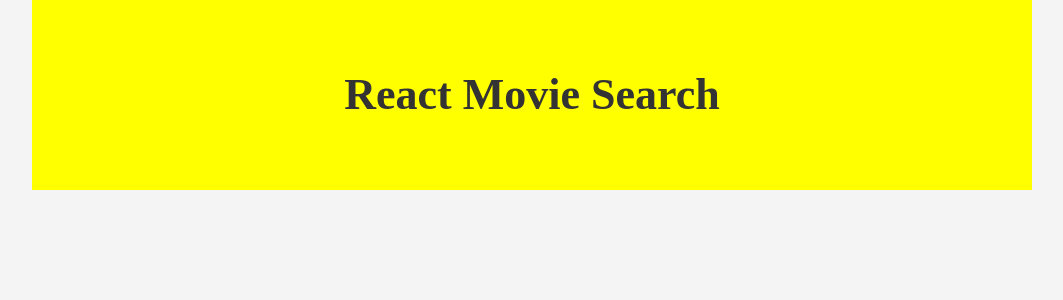
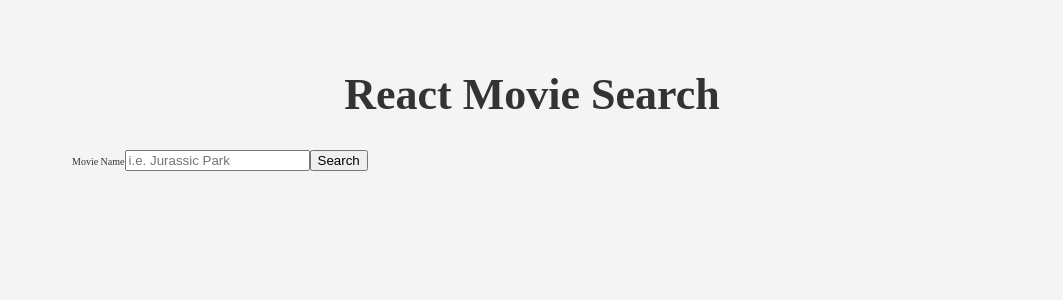
Before and after one commit to Esa1/MovieSearchApp, a React (Create React App) app: page / in a window 1280 px wide. Shown: the top 300 px of the page, without its empty margins (108-1171 px from the left). Built offline with nearby package versions, Linux system fonts and the light colour scheme.

Commit message:
Add SearchMovies-component

```diff
--- /dev/null
+++ b/src/SearchMovies.js
@@ -0,0 +1,12 @@
+import React from "react";
+
+export default function SearchMovies(){
+    return (
+        <form className="form">
+            <label className="label" htmlFor="query">Movie Name</label>
+            <input className="input" type="text" name="query"
+                placeholder="i.e. Jurassic Park"/>
+            <button className="button" type="submit">Search</button>
+        </form>
+    )
+}
--- a/src/index.css
+++ b/src/index.css
@@ -25,7 +25,6 @@
   margin: 0 auto;
   max-width:1000px;
   padding: 40px;
-  background-color: yellow;
 }
 
 .title {
--- a/src/index.js
+++ b/src/index.js
@@ -1,13 +1,15 @@
 import React from 'react';
 import ReactDOM from 'react-dom/client';
 import './index.css';
-import App from './App';
+//import App from './App';
 //import reportWebVitals from './reportWebVitals';
+import SearchMovies from './SearchMovies';
 
 function Main() {
     return (
       <div className="container">
         <h1 className="title">React Movie Search</h1>
+        <SearchMovies />
       </div>
     );
 }
```
